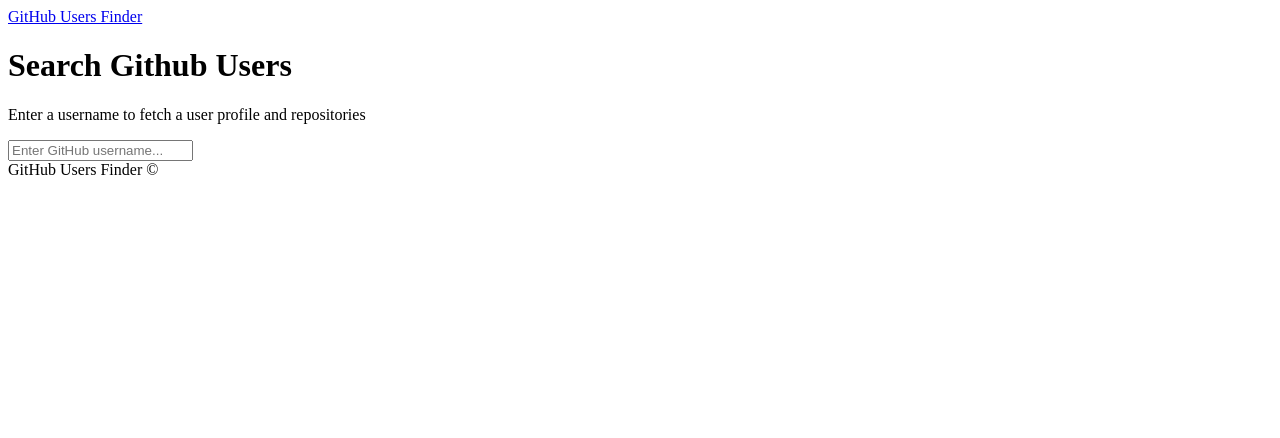
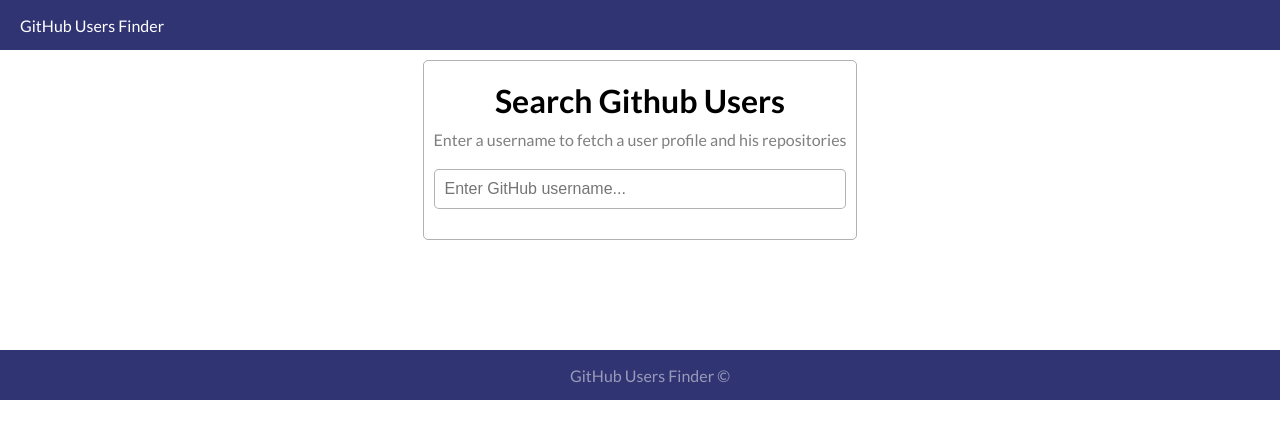
Before and after one commit to BartlomiejMogielnicki/github-user-search, a plain HTML site: page index.html in a window 1280 px wide. Drawn offline with Linux system fonts and the light colour scheme.

Commit message:
Add base styling

```diff
--- a/css/style.css
+++ b/css/style.css
@@ -0,0 +1,78 @@
+@import url('https://fonts.googleapis.com/css2?family=Lato:wght@400;700&display=swap');
+
+* {
+    margin: 0;
+    padding: 0;
+    box-sizing: border-box;
+}
+
+body {
+    height: 100vh;
+    width: 100%;
+    display: flex;
+    flex-direction: column;
+    font-family: 'Lato', sans-serif;
+}
+
+.navbar,
+footer {
+    width: 100%;
+    height: 50px;
+    padding-left: 20px;
+    display: flex;
+    justify-content: left;
+    align-items: center;
+    background-color: #303473;
+    color: white;
+}
+
+main {
+    min-height: 300px;
+}
+
+.container {
+    height: 100%;
+    width: 450px;
+    margin: 0 auto;
+    display: flex;
+    flex-direction: column;
+    align-items: center;
+}
+
+.search-container {
+    padding: 20px 10px;
+    margin-top: 10px;
+    display: flex;
+    flex-direction: column;
+    align-items: center;
+    border: 1px solid rgba(0, 0, 0, .3);
+    border-radius: 5px;
+}
+
+.info {
+    margin: 10px 0;
+    color: rgba(0, 0, 0, .5);
+}
+
+input {
+    width: 100%;
+    padding: 10px 10px;
+    margin: 10px;
+    border: 1px solid rgba(0, 0, 0, .3);
+    border-radius: 5px;
+    font-size: 1rem;
+}
+
+input:focus {
+    outline: 0;
+}
+
+footer {
+    justify-content: center;
+    color: rgba(255, 255, 255, .5);
+}
+
+a {
+    text-decoration: none;
+    color: white;
+}
--- a/index.html
+++ b/index.html
@@ -14,14 +14,16 @@
             <a href="#">GitHub Users Finder</a>
         </div>
     </nav>
+    <main>
         <div class="container">
             <div class="search-container">
                 <h1>Search Github Users</h1>
-            <p class="lead">Enter a username to fetch a user profile and repositories</p>
+                <p class="info">Enter a username to fetch a user profile and his repositories</p>
                 <input type="text" id="search-user" placeholder="Enter GitHub username...">
             </div>
             <div class="profile"></div>
         </div>
+    </main>
     <footer>GitHub Users Finder &copy;</footer>
 
     <script src="./js/github.js"></script>
```
Lines whose indentation alone changed are shown as unchanged.
